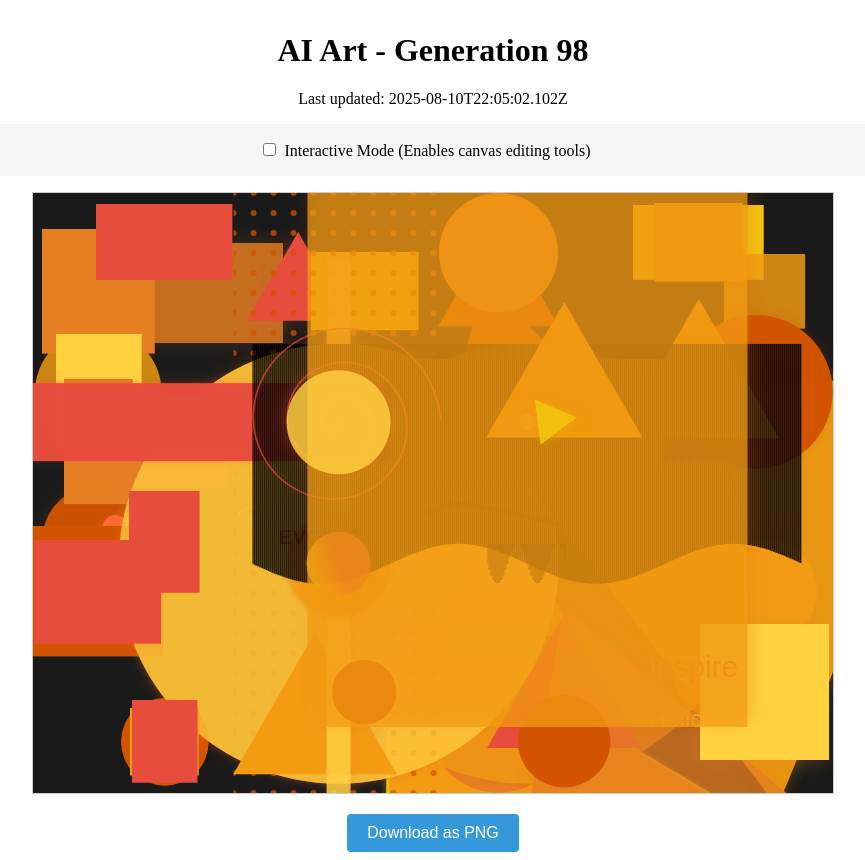
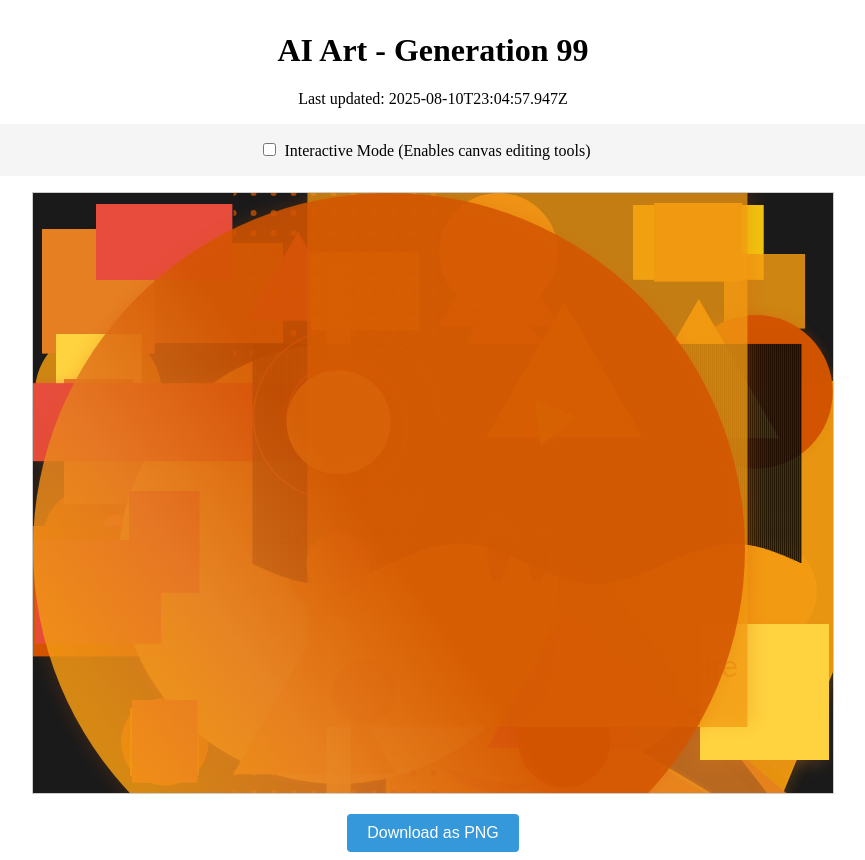
Before and after one commit to mcclowes/ai-art, a React (Vite) app: page / in a window 1280 px wide. Shown: the whole page, without its empty margins (207-1072 px from the left). Built offline with nearby package versions, Linux system fonts and the light colour scheme.

Commit message:
Improve artwork - Generation 99

```diff
--- a/src/artwork-state.ts
+++ b/src/artwork-state.ts
@@ -1145,9 +1145,35 @@ export const artworkState: ArtworkState = {
       },
       "opacity": 0.812369811189002,
       "id": "gradient_circle_1754863502102"
+    },
+    {
+      "type": "circle",
+      "x": 356,
+      "y": 356,
+      "radius": 356,
+      "fillStyle": "#d35400",
+      "gradient": {
+        "type": "linear",
+        "colors": [
+          "#d35400",
+          "#e67e22",
+          "#f39c12"
+        ],
+        "direction": 144.8747546285675,
+        "centerX": 0.48189886935455994,
+        "centerY": 0.5628164163530236
+      },
+      "shadow": {
+        "blur": 17.300460434321273,
+        "color": "#d3540040",
+        "offsetX": -1.3265679412080567,
+        "offsetY": 0.4484129166897137
+      },
+      "opacity": 0.8442997591882553,
+      "id": "gradient_circle_1754867097947"
     }
   ],
-  "generation": 98,
-  "lastUpdated": "2025-08-10T22:05:02.102Z",
+  "generation": 99,
+  "lastUpdated": "2025-08-10T23:04:57.947Z",
   "cycleStarted": "2025-08-06T21:05:04.268Z"
 };
```
